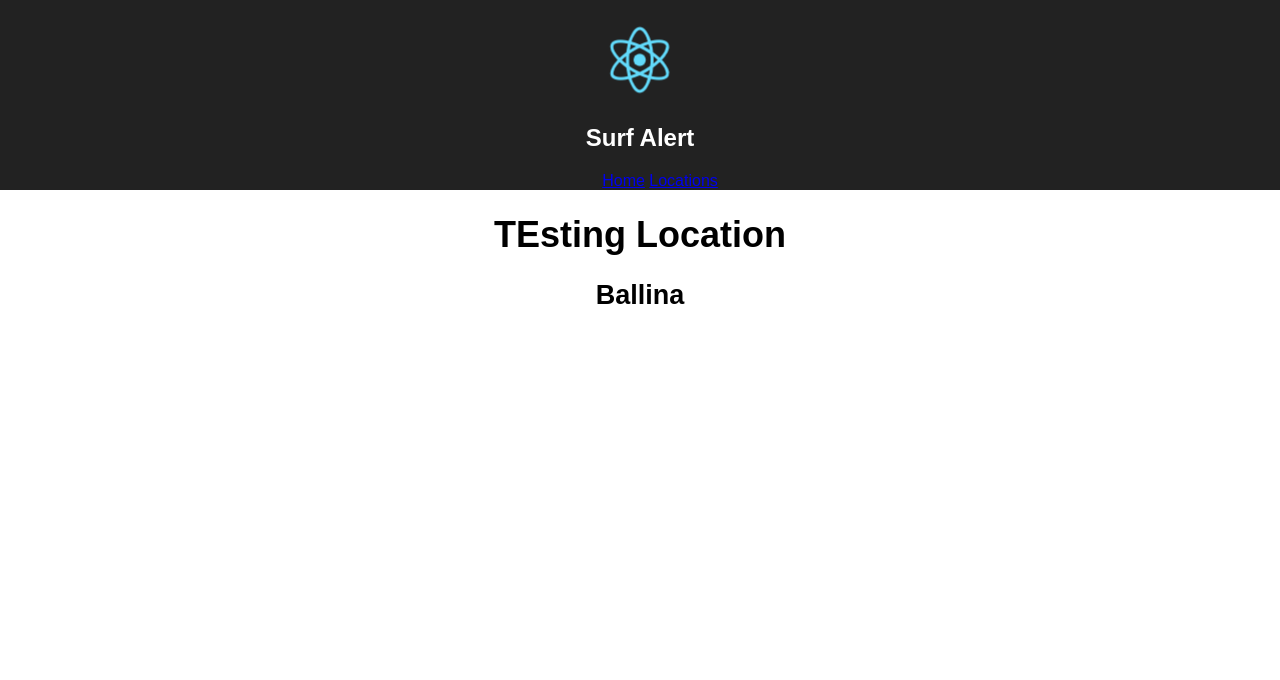
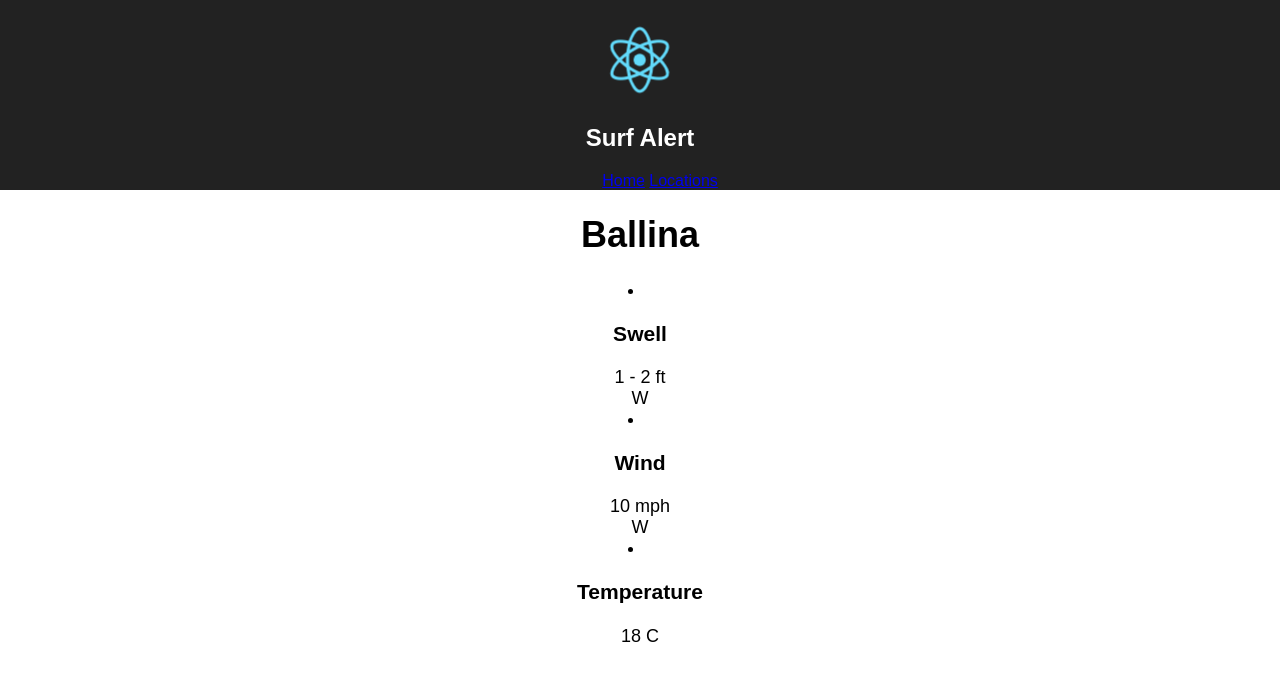
Before and after one commit to Meatuus/surf-report, a React (Create React App) app: page /location/Ballina in a window 1280 px wide. Shown: the top 680 px of the page. Built offline with nearby package versions, Linux system fonts and the light colour scheme; the HTML template or start-up script is replaced by a standard one.

Commit message:
render props on location page

```diff
--- a/src/containers/Location.js
+++ b/src/containers/Location.js
@@ -1,30 +1,25 @@
 import React, {Component} from 'react';
-// import HomeConditions from '../components/HomeConditions';
+import LocationSwell from '../components/LocationSwell';
+import LocationWind from '../components/LocationWind';
+import LocationTemperature from '../components/LocationTemperature';
 
 const Location = (props) => (
-  <div>
-
-    <div className="App-intro">
-      {/* <h2>{props.location}</h2>
-        <ul>
-        <li>
-          <h3>Swell</h3>
-          <div>{props.swellHeightMin} - {props.swellHeightMax} {props.swellUnit}</div>
-          <div>{props.swellDirection}</div>
-        </li>
-        <li>
-          <h3>Wind</h3>
-          <div>{props.windSpeed} {props.windUnit}</div>
-          <div>{props.windDirection}</div>
-        </li>
-        <li>
-          <h3>Temperature</h3>
-          <div>{props.temperature} {`${props.temperatureUnit}`.toUpperCase()}</div>
-        </li>
-      </ul> */}
-      <h1>TEsting Location</h1>
-      <h2>{props.conditions.location}</h2>
-    </div>
+  <div className="App-intro">
+    <h1>{props.conditions.location}</h1>
+    <LocationSwell
+      swellHeightMin={props.conditions.swell.minBreakingHeight}
+      swellHeightMax={props.conditions.swell.maxBreakingHeight}
+      swellUnit={props.conditions.swell.unit}
+      swellDirection={props.conditions.swell.components.combined.compassDirection}
+    />
+    <LocationWind windSpeed={props.conditions.wind.speed}
+      windUnit={props.conditions.wind.unit}
+      windDirection={props.conditions.wind.compassDirection}
+    />
+    <LocationTemperature
+      temperature={props.conditions.condition.temperature}
+      temperatureUnit={props.conditions.condition.unit}
+    />
   </div>
 );
 
```
